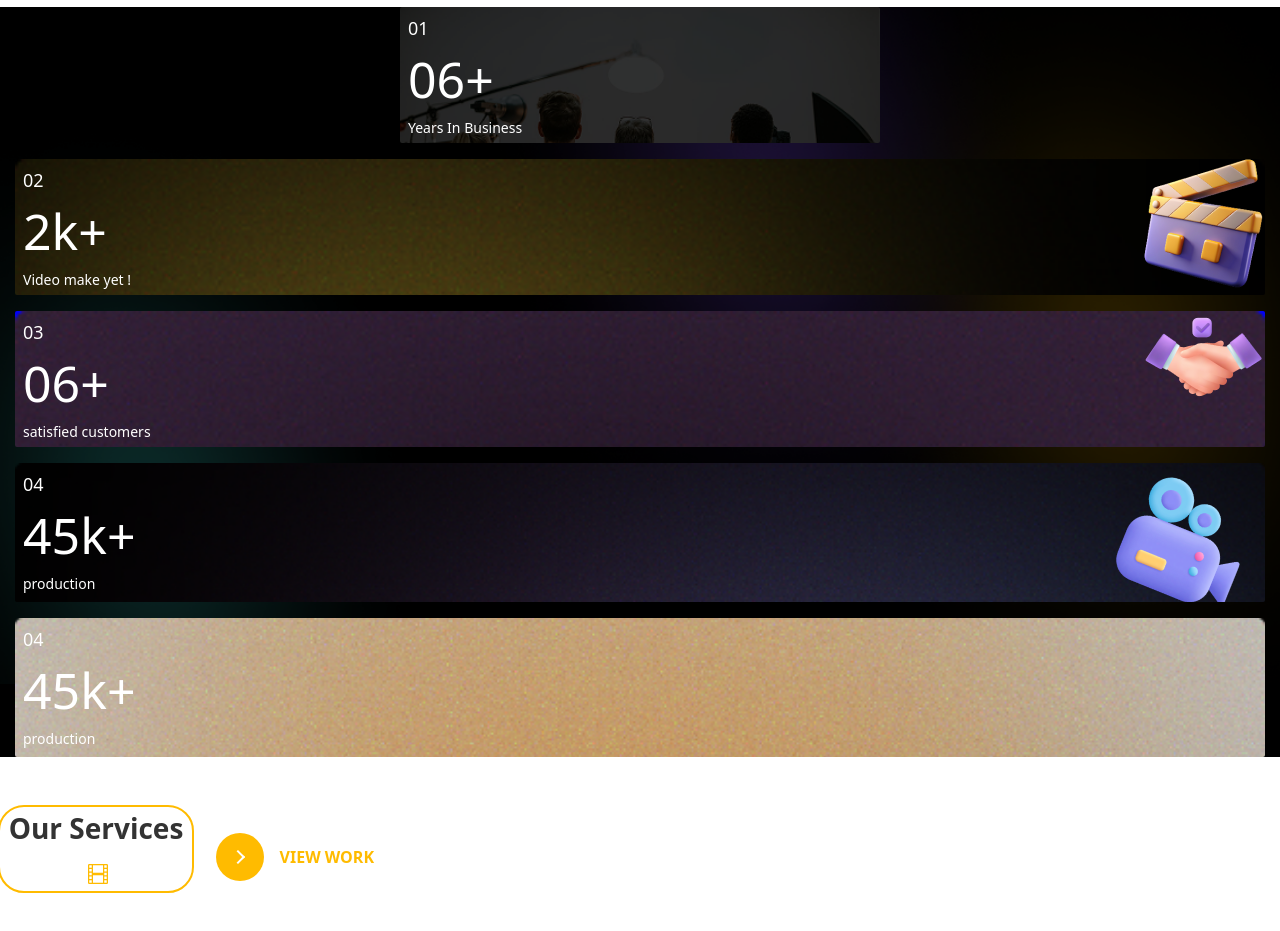
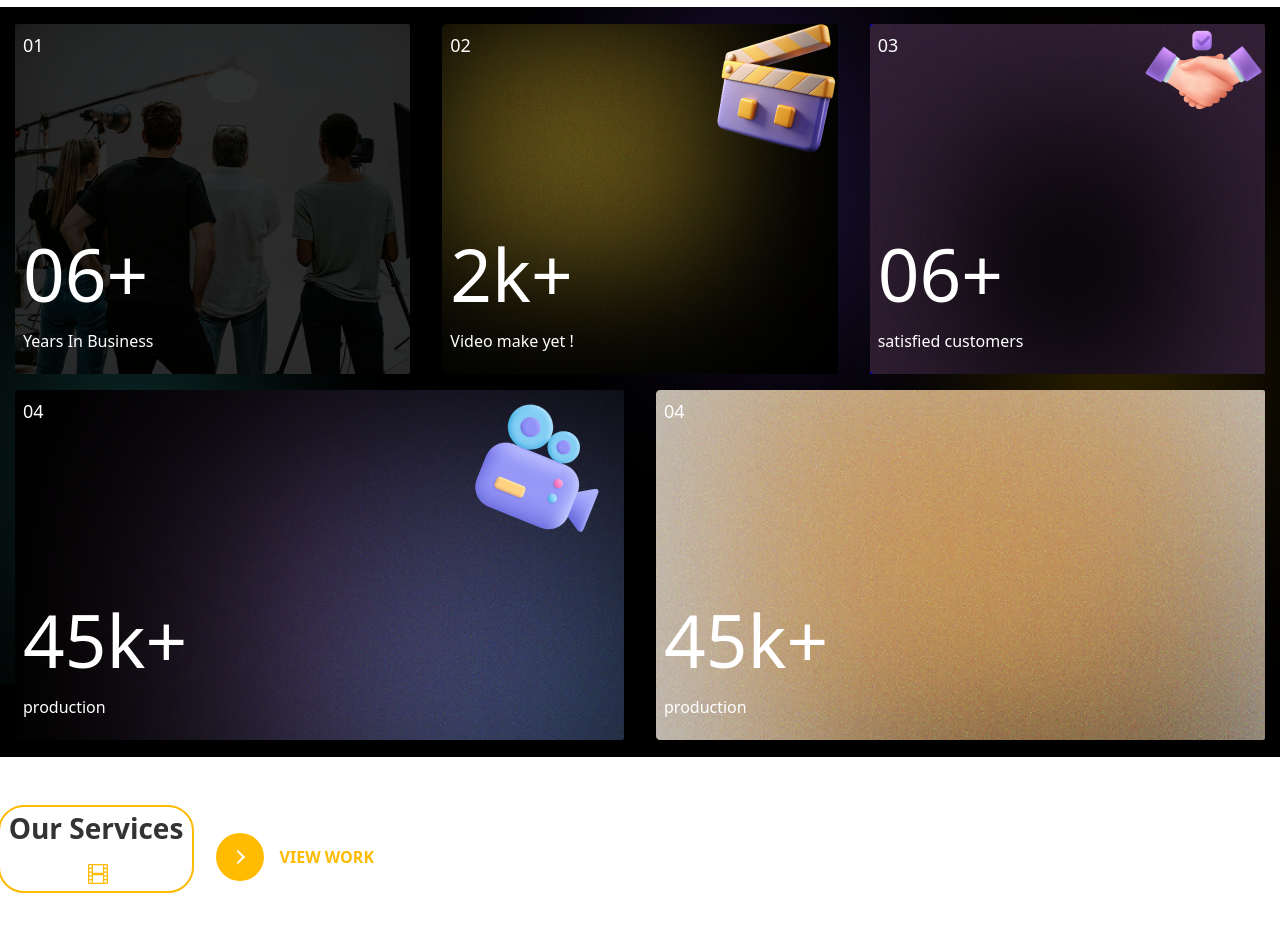
Before and after one commit to chitransh-singhal/production, a React (Create React App) app: page / in a window 1280 px wide. Shown: the part 1453-2384 px from the top of the page. Built offline with nearby package versions, Linux system fonts and the light colour scheme.

Commit message:
Update Showcase.js

```diff
--- a/src/components/Showcase.js
+++ b/src/components/Showcase.js
@@ -10,7 +10,7 @@ const Showcase = () => {
       }}
     >
       <div className="w-full max-w-[1600px] h-[750px] flex flex-col justify-center items-center gap-4 sm:px-[15px] xs:px-[10px]">
-        <div className="flex justify-center items-center gap-8 w-full overflow-hidden flex-wrap md:flex-col md:gap-4 sm:gap-2 xs:gap-1">
+        <div className="flex lg:flex-row justify-center items-center lg:gap-8 w-full overflow-hidden flex-wrap md:flex-col md:gap-4 sm:gap-2 xs:gap-1">
           <div
             className="flex-1 lg:w-[480px] lg:h-[350px] md:w-full md:h-auto md:h-[300px] sm:h-[250px] xs:h-[200px] xs:bg-right z-5 rounded-sm overflow-hidden transition-all duration-200 ease-in hover:border-2 hover:border-colorOne"
             style={{
@@ -18,31 +18,31 @@ const Showcase = () => {
               backgroundSize: "cover",
             }}
           >
-            <div className="p-2 flex flex-col justify-start items-start w-full gap-[15rem] md:gap-[5rem] sm:gap-[4rem] xs:gap-[5rem]">
+            <div className="p-2 flex flex-col justify-start items-start w-full lg:gap-[15rem] md:gap-[5rem] sm:gap-[4rem] xs:gap-[5rem]">
               <div className="flex justify-center items-center gap-[20rem]">
                 <span className="text-white text-[18px]">01</span>
                 {/* <img alt="empty" /> */}
               </div>
               <div className="flex flex-col justify-center items-start text-white mt-[-5rem]">
-                <h3 className="text-[73px] md:text-[50px] sm:text-[40px] xs:text-[35px]">06+</h3>
-                <p className="md:text-[14px] sm:text-[13px] xs:text-[12px]">Years In Business</p>
+                <h3 className="lg:text-[73px] md:text-[50px] sm:text-[40px] xs:text-[35px]">06+</h3>
+                <p className="lg:text-base md:text-[14px] sm:text-[13px] xs:text-[12px]">Years In Business</p>
               </div>
             </div>
           </div>
           <div
-            className="flex-1 w-[480px] h-[350px] md:w-full md:h-auto md:h-[300px] sm:h-[250px] xs:h-[200px] z-5 rounded-sm overflow-hidden transition-all duration-200 ease-in relative"
+            className="flex-1 lg:w-[480px] lg:h-[350px] md:w-full md:h-auto md:h-[300px] sm:h-[250px] xs:h-[200px] z-5 rounded-sm overflow-hidden transition-all duration-200 ease-in relative"
             style={{
               background: "url('/assets/2.png') no-repeat",
               backgroundSize: "cover",
             }}
           >
-            <div className="p-2 flex flex-col justify-start items-start w-full gap-[15rem] md:gap-[5rem] sm:gap-[4rem] xs:gap-[5rem]">
+            <div className="p-2 flex flex-col justify-start items-start w-full lg:gap-[15rem] md:gap-[5rem] sm:gap-[4rem] xs:gap-[5rem]">
               <div className="flex justify-center items-center gap-[20rem]">
                 <span className="text-white text-[18px]">02</span>
               </div>
               <div className="flex flex-col justify-center items-start text-white mt-[-5rem]">
-                <h3 className="text-[73px] md:text-[50px] sm:text-[40px] xs:text-[35px]">2k+</h3>
-                <p className="md:text-[14px] sm:text-[13px] xs:text-[12px]">Video make yet !</p>
+                <h3 className="lg:text-[73px] md:text-[50px] sm:text-[40px] xs:text-[35px]">2k+</h3>
+                <p className="lg:text-base md:text-[14px] sm:text-[13px] xs:text-[12px]">Video make yet !</p>
               </div>
             </div>
             <div class="absolute top-0 right-0 mix-blend-screen">
@@ -50,20 +50,20 @@ const Showcase = () => {
             </div>
           </div>
           <div
-            className="flex-1 w-[480px] h-[350px] md:w-full md:h-auto md:h-[300px] sm:h-[250px] xs:h-[200px] z-5 rounded-sm overflow-hidden transition-all duration-200 ease-in relative after:absolute after:top-0 after:right-0 after:mix-blend-screen"
+            className="flex-1 lg:w-[480px] lg:h-[350px] md:w-full md:h-auto md:h-[300px] sm:h-[250px] xs:h-[200px] z-5 rounded-sm overflow-hidden transition-all duration-200 ease-in relative after:absolute after:top-0 after:right-0 after:mix-blend-screen"
             style={{
               background: "url('/assets/3.png') no-repeat",
               backgroundColor: "blue",
               backgroundSize: "cover",
             }}
           >
-            <div className="p-2 flex flex-col justify-start items-start w-full gap-[15rem] md:gap-[5rem] sm:gap-[4rem] xs:gap-[5rem]">
+            <div className="p-2 flex flex-col justify-start items-start w-full lg:gap-[15rem] md:gap-[5rem] sm:gap-[4rem] xs:gap-[5rem]">
               <div className="flex justify-center items-center gap-[20rem]">
                 <span className="text-white text-[18px]">03</span>
               </div>
               <div className="flex flex-col justify-center items-start text-white mt-[-5rem]">
-                <h3 className="text-[73px] md:text-[50px] sm:text-[40px] xs:text-[35px]">06+</h3>
-                <p className="md:text-[14px] sm:text-[13px] xs:text-[12px]">satisfied customers</p>
+                <h3 className="lg:text-[73px] md:text-[50px] sm:text-[40px] xs:text-[35px]">06+</h3>
+                <p className="lg:text-base md:text-[14px] sm:text-[13px] xs:text-[12px]">satisfied customers</p>
               </div>
             </div>
             <div class="absolute top-0 right-0 mix-blend-screen">
@@ -71,39 +71,39 @@ const Showcase = () => {
             </div>
           </div>
         </div>
-        <div className="flex justify-center items-center gap-8 w-full md:flex-col md:gap-4 sm:gap-2 xs:gap-1">
-          <div className="flex-1 w-[480px] h-[350px] md:w-full md:h-auto md:h-[300px] sm:h-[250px] xs:h-[200px] z-5 w-full rounded-sm overflow-hidden transition-all duration-200 ease-in relative"
+        <div className="flex lg:flex-row justify-center items-center lg:gap-8 w-full md:flex-col md:gap-4 sm:gap-2 xs:gap-1">
+          <div className="flex-1 lg:w-[480px] lg:h-[350px] md:w-full md:h-auto md:h-[300px] sm:h-[250px] xs:h-[200px] z-5 w-full rounded-sm overflow-hidden transition-all duration-200 ease-in relative"
             style={{
               background: "url('/assets/4.png') no-repeat",
               backgroundSize: "cover",
             }}
         >
-            <div className="p-2 flex flex-col justify-start items-start w-full gap-[15rem] md:gap-[5rem] sm:gap-[4rem] xs:gap-[5rem]">
+            <div className="p-2 flex flex-col justify-start items-start w-full lg:gap-[15rem] md:gap-[5rem] sm:gap-[4rem] xs:gap-[5rem]">
               <div className="flex justify-center items-center gap-[20rem]">
                 <span className="text-white text-[18px]">04</span>
               </div>
               <div className="flex flex-col justify-center items-start text-white mt-[-5rem]">
-                <h3 className="text-[73px] md:text-[50px] sm:text-[40px] xs:text-[35px]">45k+</h3>
-                <p className="md:text-[14px] sm:text-[13px] xs:text-[12px]">production</p>
+                <h3 className="lg:text-[73px] md:text-[50px] sm:text-[40px] xs:text-[35px]">45k+</h3>
+                <p className="lg:text-base md:text-[14px] sm:text-[13px] xs:text-[12px]">production</p>
               </div>
             </div>
             <div class="absolute top-0 right-0 mix-blend-screen">
               <img src="/assets/44.png" alt="no" />
             </div>
           </div>
-          <div className="flex-1 w-[480px] h-[350px] md:w-full md:h-auto md:h-[300px] sm:h-[250px] xs:h-[200px] z-5 w-full rounded-sm overflow-hidden transition-all duration-200 ease-in"
+          <div className="flex-1 lg:w-[480px] lg:h-[350px] md:w-full md:h-auto md:h-[300px] sm:h-[250px] xs:h-[200px] z-5 w-full rounded-sm overflow-hidden transition-all duration-200 ease-in"
             style={{
               background: "url('/assets/5.png') no-repeat",
               backgroundSize: "cover",
             }}
         >
-            <div className="p-2 flex flex-col justify-start items-start w-full gap-[15rem] md:gap-[5rem] sm:gap-[4rem] xs:gap-[5rem]">
+            <div className="p-2 flex flex-col justify-start items-start w-full lg:gap-[15rem] md:gap-[5rem] sm:gap-[4rem] xs:gap-[5rem]">
               <div className="flex justify-center items-center gap-[20rem]">
                 <span className="text-white text-[18px]">04</span>
               </div>
               <div className="flex flex-col justify-center items-start text-white mt-[-5rem]">
-                <h3 className="text-[73px] md:text-[50px] sm:text-[40px] xs:text-[35px]">45k+</h3>
-                <p className="md:text-[14px] sm:text-[13px] xs:text-[12px]">production</p>
+                <h3 className="lg:text-[73px] md:text-[50px] sm:text-[40px] xs:text-[35px]">45k+</h3>
+                <p className="lg:text-base md:text-[14px] sm:text-[13px] xs:text-[12px]">production</p>
               </div>
             </div>
           </div>
```
